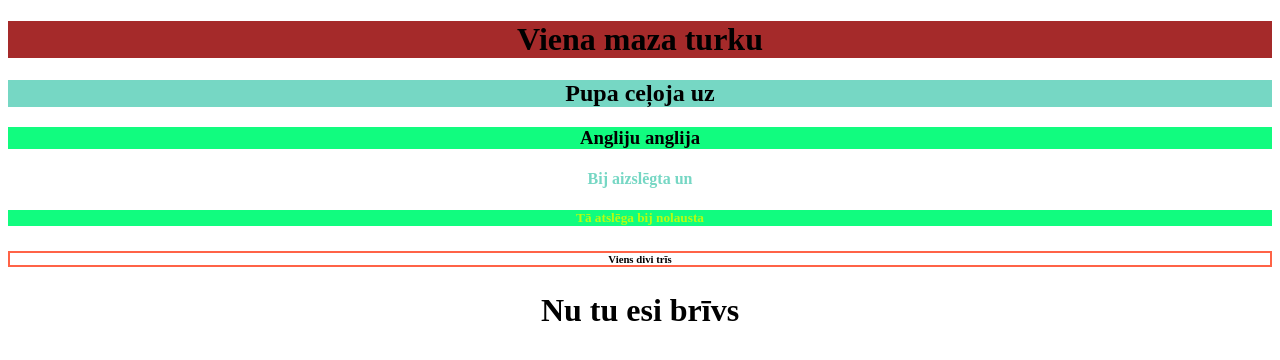
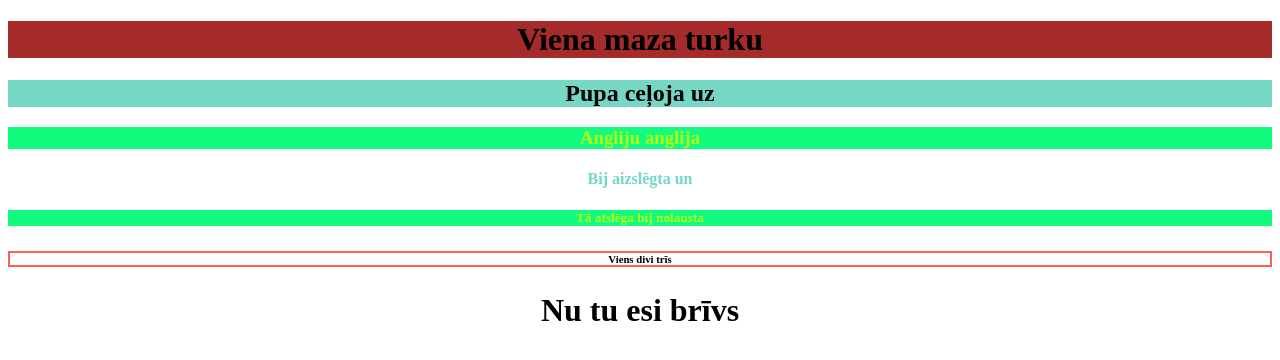
Before and after one commit to Gabitis/w3bpage_style, a plain HTML site: page index.html in a window 1280 px wide. Drawn offline with Linux system fonts and the light colour scheme.

Commit message:
Update index.html

```diff
--- a/index.html
+++ b/index.html
@@ -10,7 +10,7 @@
 
 <h1 style="background-color:brown;">Viena maza turku</h1>
 <h2 style="color;#1195FC;background-color:#76D7C4;">Pupa ceļoja uz</h2>
-<h3 style="color:##B8FC11;background-color:#11FC7F;">Angliju anglija</h3>
+<h3 style="color:#B8FC11;background-color:#11FC7F;">Angliju anglija</h3>
 <h4 style="color:#76D7C4;background-color#76D7C4;">Bij aizslēgta un</h4>
 <h5 style="color:#B8FC11;background-color:#11FC7F">Tā atslēga bij nolausta</h5>
 <h6 style="border:2px solid Tomato;">Viens divi trīs</h6>
```
